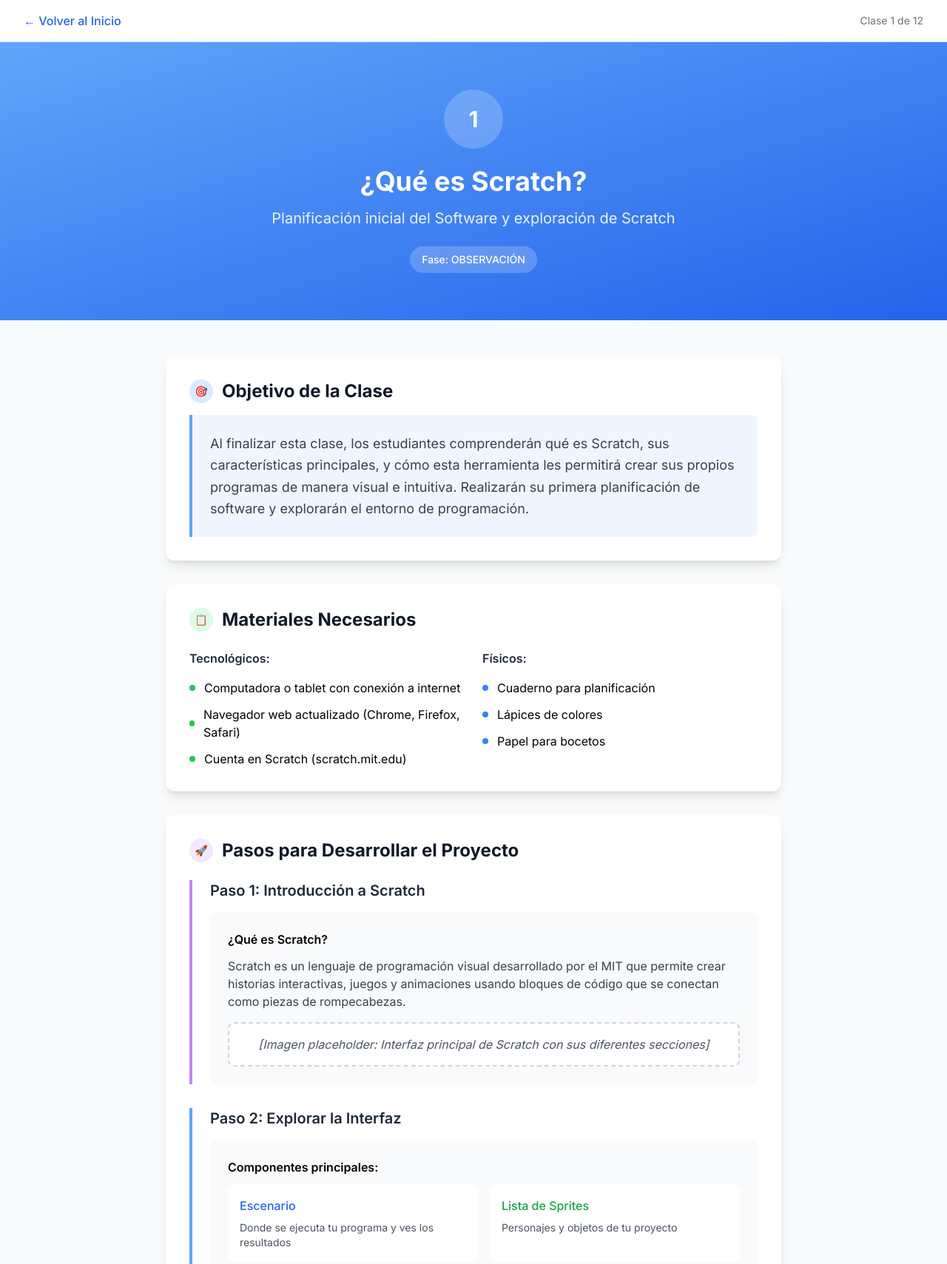
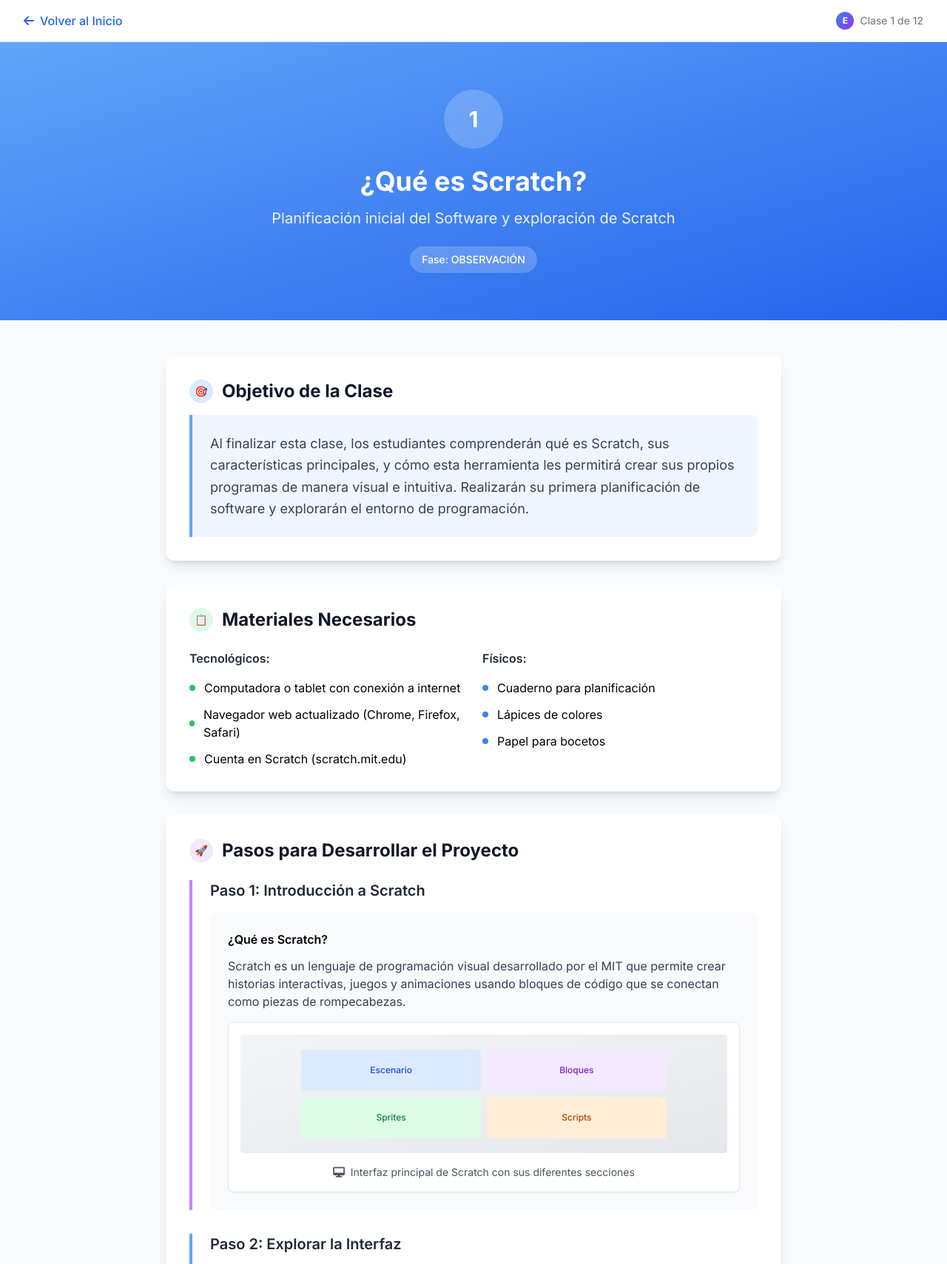
Before and after one commit to FS-JesusC/nextjs-project-setup, a plain HTML site: page tutoriales/clase1.html in a window 1280 px wide. Shown: the top 1709 px of the page at 74% size. Drawn offline with nearby package versions, Linux system fonts and the light colour scheme.

Commit message:
Add tutoriales/clase1.html 1752961054994

```diff
--- a/tutoriales/clase1.html
+++ b/tutoriales/clase1.html
@@ -6,6 +6,7 @@
     <title>Clase 1: ¿Qué es Scratch? - Tutorial ECOTECH</title>
     <script src="https://cdn.tailwindcss.com"></script>
     <link href="https://fonts.googleapis.com/css2?family=Inter:wght@300;400;500;600;700&display=swap" rel="stylesheet">
+    <link rel="stylesheet" href="https://cdnjs.cloudflare.com/ajax/libs/font-awesome/6.4.0/css/all.min.css">
     <style>
         body { font-family: 'Inter', sans-serif; }
         .scratch-block {
@@ -23,6 +24,13 @@
         .scratch-looks { background: linear-gradient(135deg, #8B5CF6 0%, #7C3AED 100%); }
         .scratch-sound { background: linear-gradient(135deg, #EC4899 0%, #BE185D 100%); }
         .scratch-control { background: linear-gradient(135deg, #F97316 0%, #EA580C 100%); }
+        .logo-animation {
+            animation: float 3s ease-in-out infinite;
+        }
+        @keyframes float {
+            0%, 100% { transform: translateY(0px); }
+            50% { transform: translateY(-10px); }
+        }
     </style>
 </head>
 <body class="bg-gray-50 min-h-screen">
@@ -30,8 +38,16 @@
     <nav class="bg-white shadow-sm border-b">
         <div class="max-w-7xl mx-auto px-4 sm:px-6 lg:px-8">
             <div class="flex justify-between items-center py-4">
-                <a href="../index.html" class="text-blue-600 hover:text-blue-800 font-medium">← Volver al Inicio</a>
-                <div class="text-sm text-gray-500">Clase 1 de 12</div>
+                <a href="../index.html" class="text-blue-600 hover:text-blue-800 font-medium flex items-center">
+                    <i class="fas fa-arrow-left mr-2"></i>
+                    Volver al Inicio
+                </a>
+                <div class="flex items-center text-sm text-gray-500">
+                    <div class="w-6 h-6 bg-gradient-to-br from-blue-500 to-purple-600 rounded-full flex items-center justify-center mr-2">
+                        <div class="text-white font-bold text-xs">E</div>
+                    </div>
+                    Clase 1 de 12
+                </div>
             </div>
         </div>
     </nav>
@@ -133,9 +149,26 @@
                         Scratch es un lenguaje de programación visual desarrollado por el MIT que permite crear
                         historias interactivas, juegos y animaciones usando bloques de código que se conectan como piezas de rompecabezas.
                     </p>
-                    <div class="bg-white rounded-lg p-4 border-2 border-dashed border-gray-300">
-                        <p class="text-center text-gray-600 italic">
-                            [Imagen placeholder: Interfaz principal de Scratch con sus diferentes secciones]
+                    <div class="bg-white rounded-lg p-4 border border-gray-200 shadow-sm">
+                        <div class="w-full h-40 bg-gradient-to-br from-gray-100 to-gray-200 rounded flex items-center justify-center mb-4">
+                            <div class="grid grid-cols-2 gap-2 w-3/4 h-3/4">
+                                <div class="bg-blue-100 rounded flex items-center justify-center">
+                                    <span class="text-xs text-blue-700 font-medium">Escenario</span>
+                                </div>
+                                <div class="bg-purple-100 rounded flex items-center justify-center">
+                                    <span class="text-xs text-purple-700 font-medium">Bloques</span>
+                                </div>
+                                <div class="bg-green-100 rounded flex items-center justify-center">
+                                    <span class="text-xs text-green-700 font-medium">Sprites</span>
+                                </div>
+                                <div class="bg-orange-100 rounded flex items-center justify-center">
+                                    <span class="text-xs text-orange-700 font-medium">Scripts</span>
+                                </div>
+                            </div>
+                        </div>
+                        <p class="text-center text-gray-600 text-sm">
+                            <i class="fas fa-desktop mr-1"></i>
+                            Interfaz principal de Scratch con sus diferentes secciones
                         </p>
                     </div>
                 </div>
@@ -209,9 +242,19 @@
                         <li>Conecta el bloque <span class="scratch-block scratch-looks">decir Hola por 2 segundos</span></li>
                         <li>Haz clic en la bandera verde para ejecutar</li>
                     </ol>
-                    <div class="mt-4 bg-white rounded-lg p-4 border-2 border-dashed border-gray-300">
-                        <p class="text-center text-gray-600 italic">
-                            [Imagen placeholder: Bloques conectados del programa "Hola Mundo"]
+                    <div class="mt-4 bg-white rounded-lg p-4 border border-gray-200 shadow-sm">
+                        <div class="w-full h-32 bg-gradient-to-br from-gray-50 to-gray-100 rounded flex flex-col items-center justify-center space-y-2 mb-4">
+                            <div class="bg-orange-400 text-white px-4 py-2 rounded-lg text-sm font-medium flex items-center">
+                                <div class="w-3 h-3 bg-white rounded-full mr-2"></div>
+                                al presionar bandera verde
+                            </div>
+                            <div class="bg-purple-500 text-white px-4 py-2 rounded-lg text-sm font-medium">
+                                decir Hola por 2 segundos
+                            </div>
+                        </div>
+                        <p class="text-center text-gray-600 text-sm">
+                            <i class="fas fa-puzzle-piece mr-1"></i>
+                            Bloques conectados del programa "Hola Mundo"
                         </p>
                     </div>
                 </div>
```
